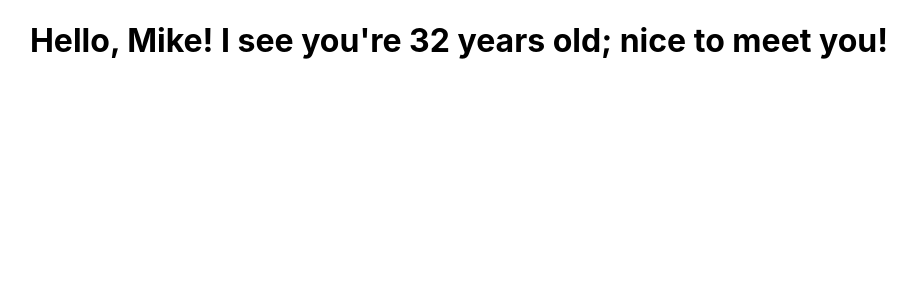
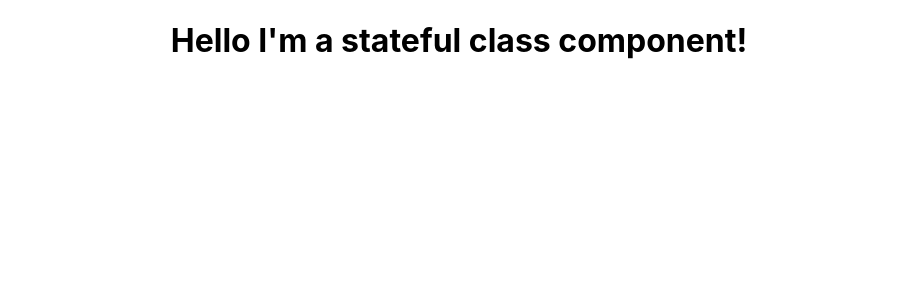
Before and after one commit to henryl74/gitpod-react, a React (Create React App) app in the folder my-app/: page / in a window 1280 px wide. Shown: the top 300 px of the page, without its empty margins (181-1098 px from the left). Built offline with nearby package versions, Linux system fonts and the light colour scheme.

Commit message:
Add Class Components

```diff
--- a/my-app/src/App.js
+++ b/my-app/src/App.js
@@ -1,12 +1,14 @@
 import logo from './logo.svg';
 import './App.css';
 // import FunctionalGreeting from './components/FunctionalGreeting';
-import FunctionalGreetingWithProps from './components/FunctionalGreetingWithProps';
+// import FunctionalGreetingWithProps from './components/FunctionalGreetingWithProps';
+import StatefulGreeting from './components/StatefulGreeting';
 
 function App() {
   return (
     <div className ="App">
-    <FunctionalGreetingWithProps greeting="nice to meet you!" name="Mike!" age="32"/>
+    {/* <FunctionalGreetingWithProps greeting="nice to meet you!" name="Mike!" age="32"/> */}
+    <StatefulGreeting greeting="I'm a stateful class component!" />
     </div >
   );
 }
--- /dev/null
+++ b/my-app/src/components/StatefulGreeting.js
@@ -0,0 +1,9 @@
+import React from "react";
+
+class StatefulGreeting extends React.Component {
+    render() {
+        return <h1>Hello {this.props.greeting}</h1>
+    }
+}
+
+export default StatefulGreeting;
```
